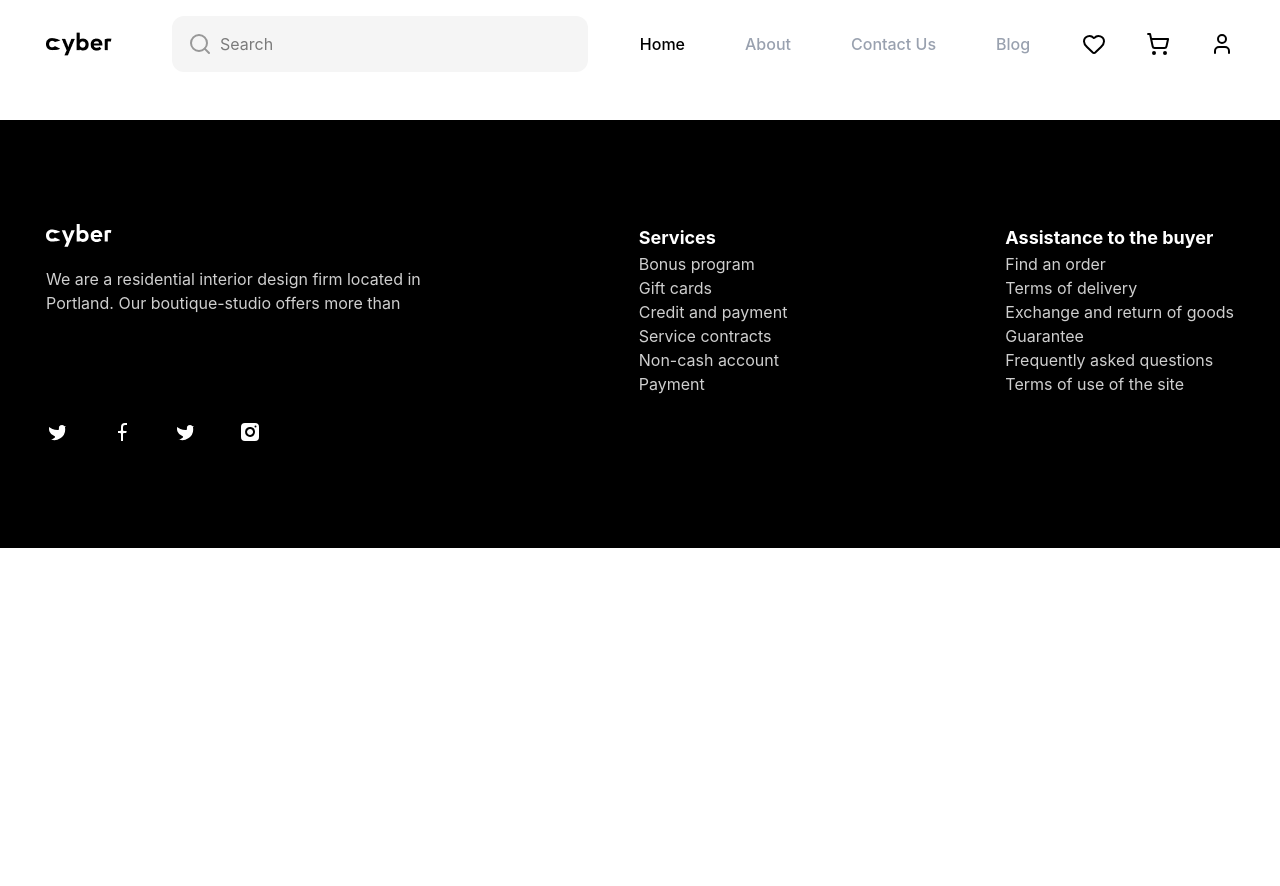
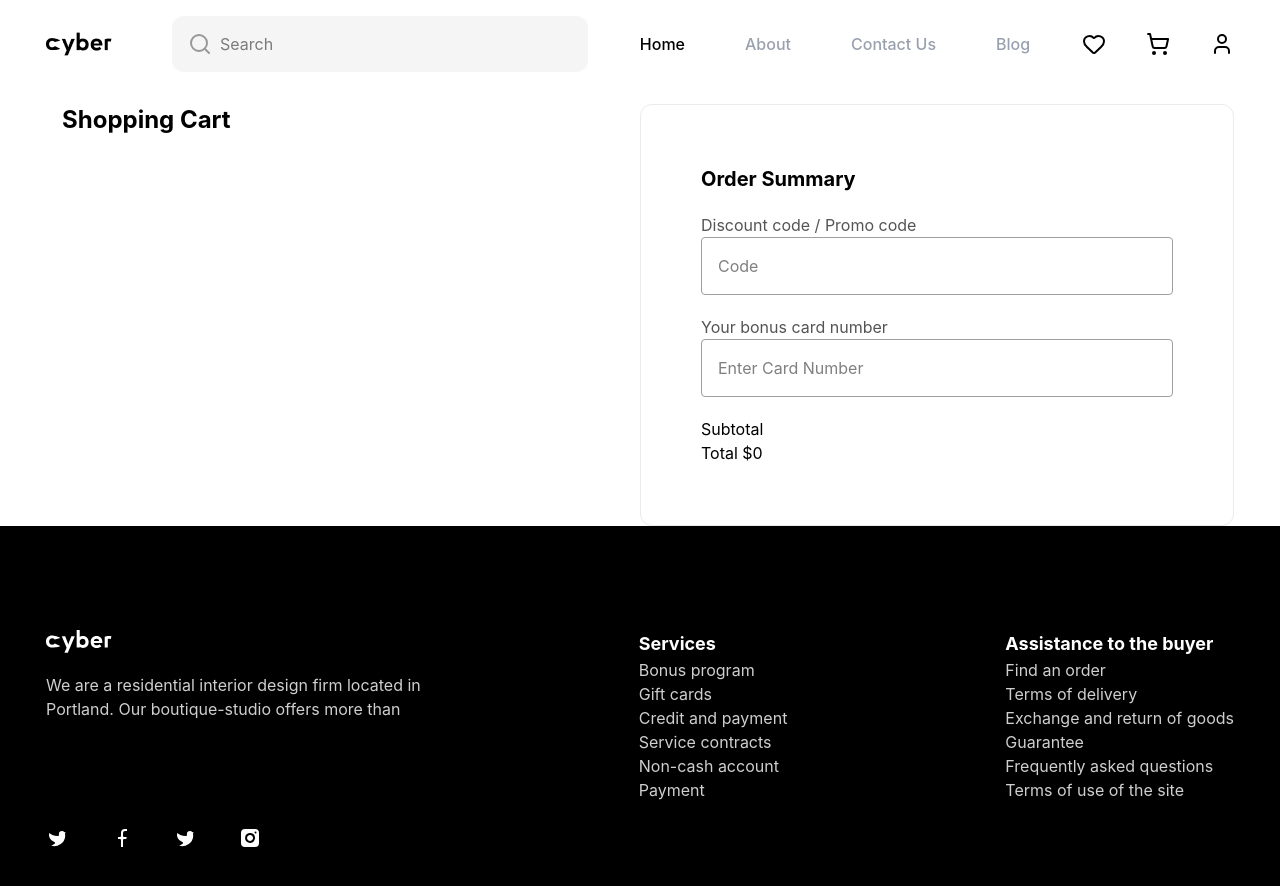
Before and after one commit to twsone1337/webstore, a Vue app: page /cart in a window 1280 px wide. Shown: the top 886 px of the page. Before the commit the page ends 800 px from the top, so only its background shows below. Built offline with nearby package versions, Linux system fonts and the light colour scheme.

Commit message:
fix: fixes

```diff
--- a/src/components/PresentationCards.vue
+++ b/src/components/PresentationCards.vue
@@ -1,6 +1,6 @@
 <template>
   <div class="grid grid-cols-4">
-    <div class="col-span-4 bg-[#211C24] h-[600px] px-40">
+    <div class="col-span-4 bg-[#211C24] px-40">
       <div class="flex justify-between items-center container">
         <div>
           <p class="text-white opacity-40 text-3xl">Pro.Beyond.</p>
@@ -20,7 +20,7 @@
         <img src="/src/assets/images/Iphone Image.png" alt="IphoneImage" />
       </div>
     </div>
-    <div class="col-span-2 bg-gray-200 h-[600px]">
+    <div class="col-span-2 bg-gray-200">
       <div class="grid grid-cols-2">
         <div class="col-span-2 bg-[#FFFFFF] h-[300px]">
           <div class="flex items-center">
@@ -37,7 +37,7 @@
             </div>
           </div>
         </div>
-        <div class="col-span-1 bg-[#EDEDED] h-[300px]">
+        <div class="col-span-1 bg-[#EDEDED]">
           <div class="flex items-center my-5">
             <img
               src="/src/assets/images/AirPods Image.png"
@@ -53,9 +53,7 @@
             </div>
           </div>
         </div>
-        <div
-          class="col-span-1 bg-[#353535] h-[300px] grid grid-cols-2 items-center"
-        >
+        <div class="col-span-1 bg-[#353535] grid grid-cols-2 items-center">
           <img
             class=""
             src="/src/assets/images/AppleVR Image.png"
@@ -77,9 +75,7 @@
         </div>
       </div>
     </div>
-    <div
-      class="col-span-2 bg-[#EDEDED] h-[600px] flex items-center justify-between"
-    >
+    <div class="col-span-2 bg-[#EDEDED] flex items-center justify-between">
       <div class="p-14">
         <p class="text-6xl text-black font-extralight">
           Macbook <br /><b class="font-bold my-3">Air</b>
--- a/src/pages/Cart.vue
+++ b/src/pages/Cart.vue
@@ -1,33 +1,67 @@
 <template>
+  <div class="container grid grid-cols-2">
     <div class="space-y-6 p-4">
+      <p class="text-2xl font-bold">Shopping Cart</p>
       <div
         v-for="(product, index) in cart"
         :key="index"
-      class="flex items-center bg-gray-200 gap-5"
+        class="flex items-center gap-5 border-[#A3A3A3] border-b-[0.5px] py-4 last:border-none"
       >
-      <b>{{ product.title }}</b>
+        <div class="grid grid-cols-12 gap-4">
+          <div class="flex items-center col-span-7 gap-5">
+            <img :src="product.image" alt="Pro" class="size-22" />
+            <p class="line-clamp-3 font-medium text-sm">{{ product.title }}</p>
+          </div>
+          <div class="flex items-center col-span-5 gap-4 justify-between">
+            <div class="flex items-center gap-1">
               <button
-        class="bg-slate-300 p-4 cursor-pointer"
+                class="p-2 cursor-pointer"
                 @click="decrementQuantity(index)"
               >
                 -
               </button>
-      <div>
+              <div class="border border-[#D9D9D9] px-4 py-1 rounded-md">
                 {{ product.quantity }}
               </div>
               <button
-        class="bg-slate-300 p-4 cursor-pointer"
+                class="p-2 cursor-pointer"
                 @click="incrementQuantity(index)"
               >
                 +
               </button>
-      <b>{{ product.price * product.quantity }}$</b>
-      <button
-        class="bg-slate-300 p-4 cursor-pointer"
-        @click="deleteFromCart(index)"
-      >
-        УДАЛИТЬ
+            </div>
+            <b class="text-lg">${{ product.price * product.quantity }}</b>
+            <button class="p-2 cursor-pointer" @click="deleteFromCart(index)">
+              X
             </button>
+          </div>
+        </div>
+      </div>
+    </div>
+    <div class="border border-[#EBEBEB] rounded-xl p-15 mt-4">
+      <div class="space-y-5">
+        <p class="text-xl font-bold">Order Summary</p>
+        <div>
+          <p class="text-[#545454]">Discount code / Promo code</p>
+          <input
+            type="text"
+            class="p-4 border-[0.5px] border-[#9F9F9F] rounded w-full"
+            placeholder="Code"
+          />
+        </div>
+        <div>
+          <p class="text-[#545454]">Your bonus card number</p>
+          <input
+            type="text"
+            class="p-4 border border-[#9F9F9F] rounded w-full"
+            placeholder="Enter Card Number"
+          />
+        </div>
+        <div>
+          <p>Subtotal</p>
+          <p>Total ${{ totalPrice }}</p>
+        </div>
+      </div>
     </div>
   </div>
 </template>
@@ -35,6 +69,11 @@
 <script setup lang="ts">
 import { useCartStore } from '@/stores/cart';
 
-const { cart, deleteFromCart, incrementQuantity, decrementQuantity } =
-  useCartStore();
+const {
+  cart,
+  deleteFromCart,
+  incrementQuantity,
+  decrementQuantity,
+  totalPrice,
+} = useCartStore();
 </script>
--- a/src/stores/cart.ts
+++ b/src/stores/cart.ts
@@ -1,8 +1,14 @@
 import { defineStore } from 'pinia';
-import { ref } from 'vue';
+import { computed, ref } from 'vue';
 
 export const useCartStore = defineStore('cart', () => {
   const cart = ref([]);
+  const totalPrice = computed(() => {
+    return cart.value.reduce(
+      (acc, curr) => acc + curr.price * curr.quantity,
+      0
+    );
+  });
 
   function addToCart(product) {
     const itemInCart = cart.value.find((i) => i.id === product.id);
@@ -37,6 +43,7 @@ export const useCartStore = defineStore('cart', () => {
     deleteFromCart,
     incrementQuantity,
     decrementQuantity,
+    totalPrice,
   };
 });
 // деструктуризация, спред (...) и find
```
Lines whose indentation alone changed are shown as unchanged.
